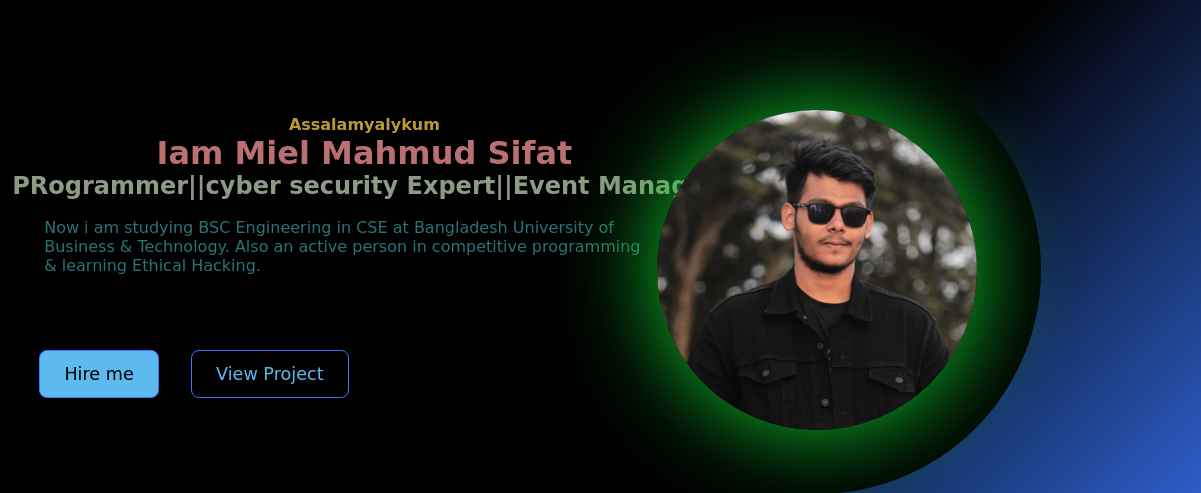
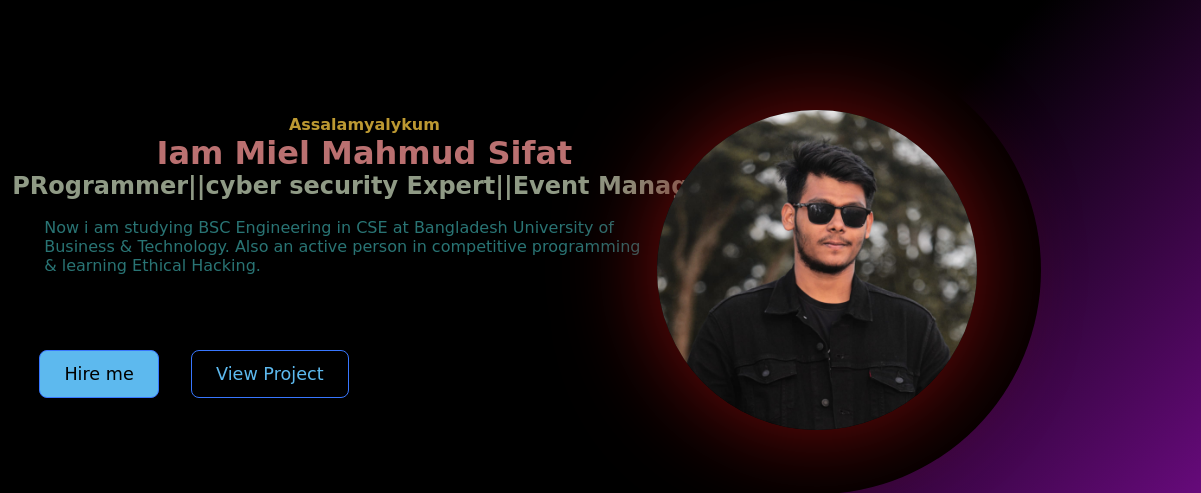
Before and after one commit to miel2793/My-Portfolio, a plain HTML site: page index.html in a window 1280 px wide. Shown: the part 130-623 px from the top of the page, 79-1280 px from the left. Drawn offline with Linux system fonts and the light colour scheme.

Commit message:
update index.html and miel.css

```diff
--- a/miel.css
+++ b/miel.css
@@ -42,7 +42,7 @@ width: 70%;
 padding-left: 3rem;
 }
 .right-container{
-    background: linear-gradient(-45deg,#3877ff,#000000 70%);
+    background: linear-gradient(-45deg,#820d9c,#000000 70%);
     width: 30%;
 
 }
@@ -150,7 +150,7 @@ button:nth-child(2):hover{
     background-size: 100%;
     background-repeat: no-repeat;
     box-shadow:
-    0 0 6rem #12ce2f;
+    0 0 6rem #810b0b;
 }
 @media(max-width:768px){
 
```
Also changed, not shown: index.html (line endings or trailing spaces).
